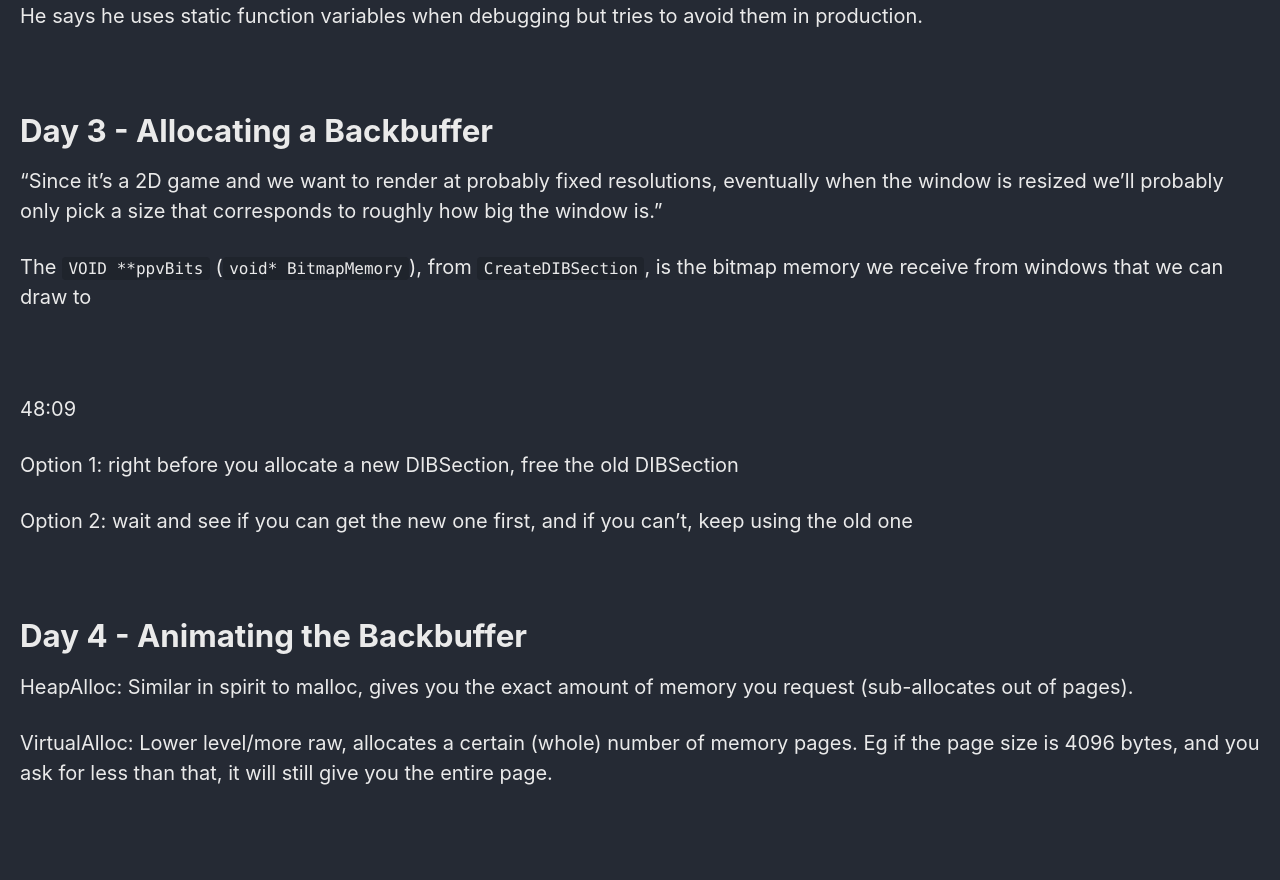
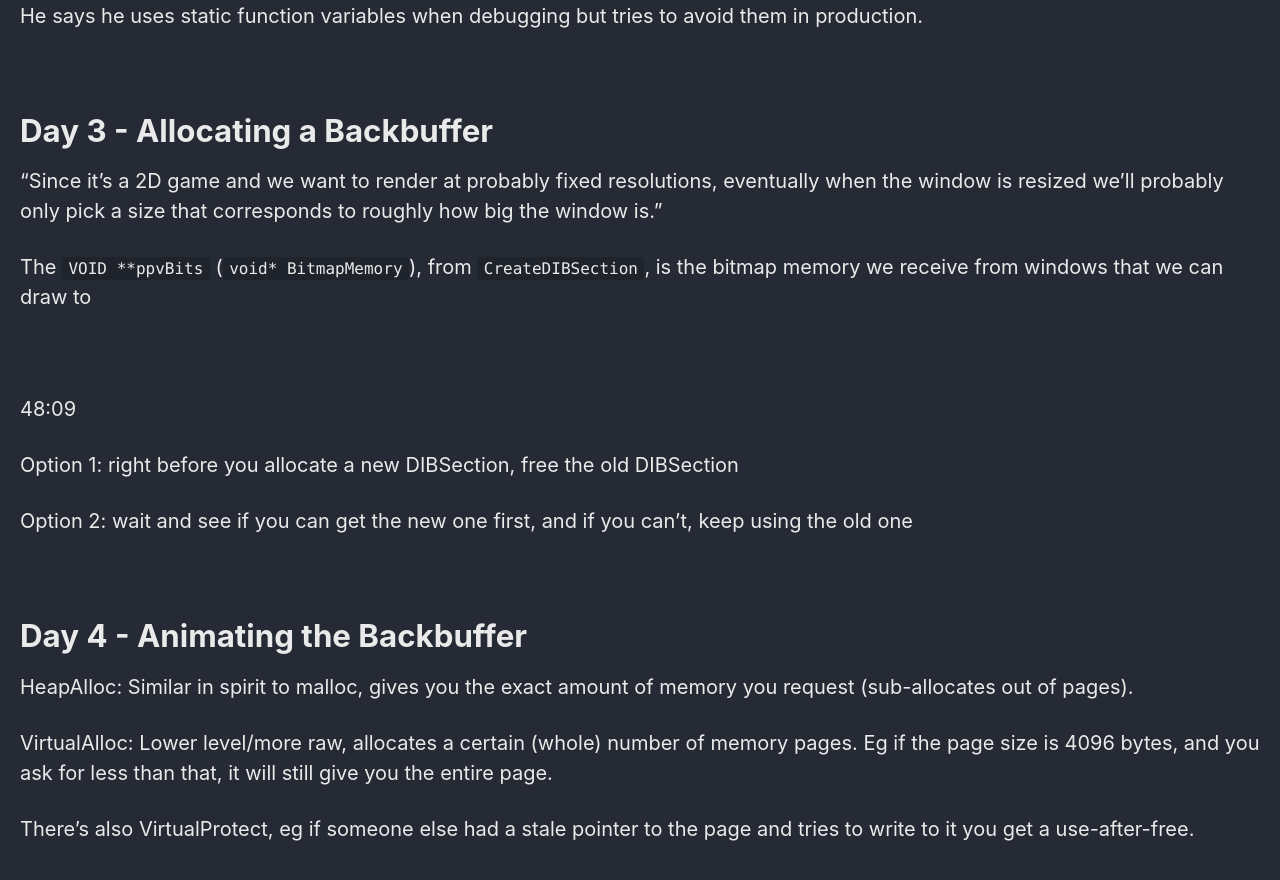
Before and after one commit to Connor-McCartney/Connor-McCartney.github.io, a Jekyll site: the page built from _pages/misc/HandmadeHeroNotes.md, in a window 1280 px wide and 900 px high, scrolled down 1116 px. Shown: the top 880 px of the window. Built offline with Jekyll 4.4.1, drawn with Linux system fonts in a browser that asks for light colours; cached includes are drawn as plain includes; our own code applies the rules of GitHub Pages for plain Markdown files; before the commit the page ends 1960 px from its top, so only the background shows below that.

Commit message:
Update HandmadeHeroNotes.md

```diff
--- a/_pages/misc/HandmadeHeroNotes.md
+++ b/_pages/misc/HandmadeHeroNotes.md
@@ -77,3 +77,5 @@ Option 2: wait and see if you can get the new one first, and if you can't, keep
 HeapAlloc: Similar in spirit to malloc, gives you the exact amount of memory you request (sub-allocates out of pages).
 
 VirtualAlloc: Lower level/more raw, allocates a certain (whole) number of memory pages. Eg if the page size is 4096 bytes, and you ask for less than that, it will still give you the entire page.
+
+There's also VirtualProtect, eg if someone else had a stale pointer to the page and tries to write to it you get a use-after-free.
```
